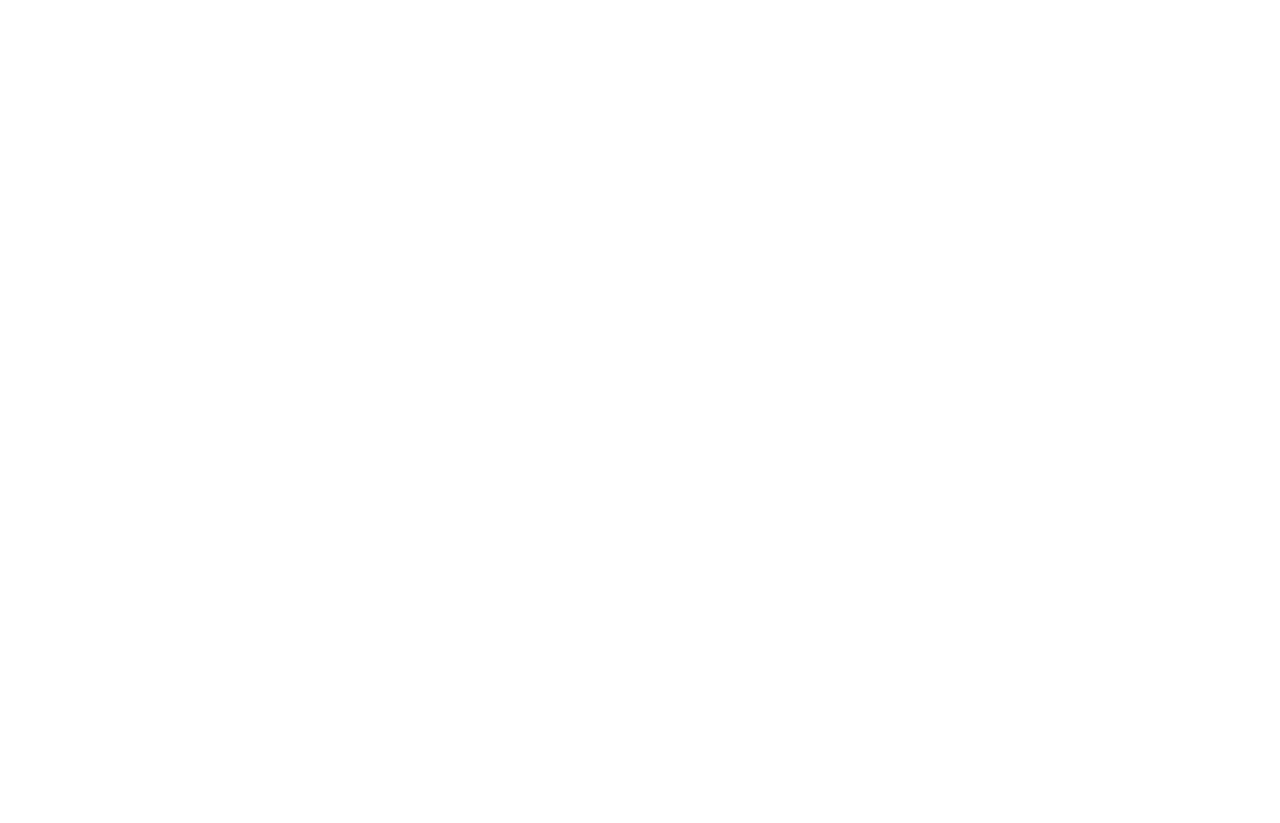
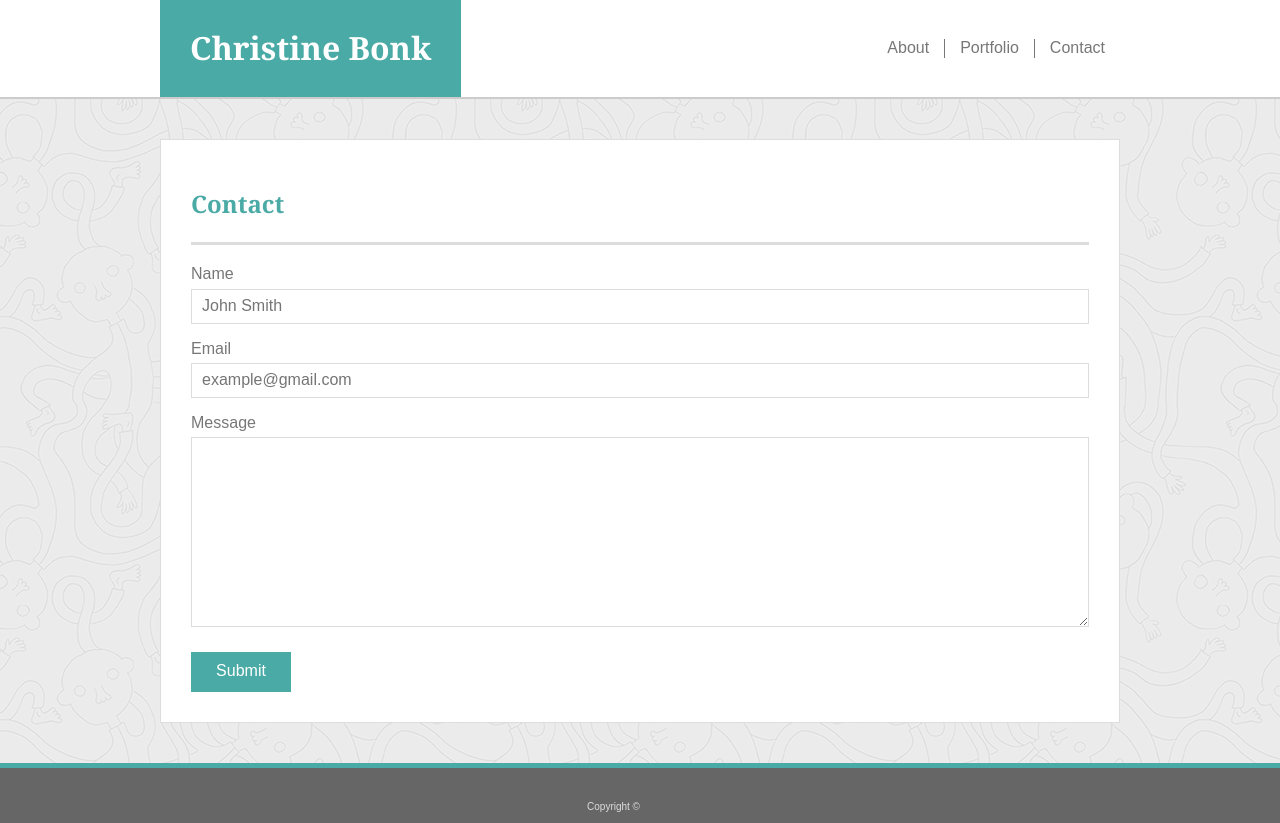
Before and after one commit to christinebonk/Basic-Portfolio, a plain HTML site: page contact.html in a window 1280 px wide. Before the commit the page ends 800 px from the top, so only its background shows below. Drawn offline with Linux system fonts and the light colour scheme.

Commit message:
added contact html and styles

```diff
--- a/assets/css/style.css
+++ b/assets/css/style.css
@@ -138,6 +138,36 @@ div.bio p {
 	display: block;
 }
 
+/*Contact Section*/
+
+input, textarea {
+	width: 100%;
+	border: #dddddd 1px solid;
+}
+
+input {
+	height: 35px;
+	padding: 10px;
+}
+
+label p {
+	margin-bottom: 5px;
+}
+
+input[type=submit] {
+	width: 100px;
+	height: 40px;
+	color: white;
+	background: #4aaaa5;
+	border: none;
+	margin: 20px 0px 0px;
+	transition: background 0.3s ease-in-out;
+}
+
+input[type=submit]:hover {
+	background: #666666;
+}
+
 /*Footer*/
 
 footer {
--- a/contact.html
+++ b/contact.html
@@ -0,0 +1,50 @@
+<!DOCTYPE html>
+<html lang="en">
+<head>
+	<meta charset="UTF-8">
+	<link rel="stylesheet" href="assets/css/style.css">
+	<title>Contact Christine</title>
+</head>
+<body>
+	<!--Header Begins-->
+	<header>
+		<div class="wrapper">
+			<h1>Christine Bonk</h1>
+			<!--Header Navigation-->
+			<nav>
+				<ul>
+					<li><a href="index.html">About</a></li>
+					<li><a href="portfolio.html">Portfolio</a></li>
+					<li><a href="contact.html">Contact</a></li>
+				</ul>
+			</nav>
+		</div>
+	</header>
+	<!--Header Ends-->
+	<!--Main Section Begins-->
+	<main>
+		<div class="wrapper">
+			<section id="contact">
+				<h2>Contact</h2>
+				<!--Form Begins-->
+				<form action="submit" method="GET" class="contact-form" autocomplete="on" name="contact-form">
+					<label for="name"><p>Name</p></label>
+					<input type="text" name="name" class="name" required="true" placeholder="John Smith">
+					<label for="email"><p>Email</p></label>
+					<input type="email" name="email" class="email" required="true" placeholder="example@gmail.com">
+					<label for="message"><p>Message</p></label>
+					<textarea name="message" cols="30" rows="10"></textarea>
+					<input type="submit" value="Submit">
+				</form>
+
+			</section>
+		</div>
+	</main>
+	<!--Main Section Ends-->
+	<!--Footer Begins-->
+	<footer>
+		<p>Copyright ©</p>
+	</footer>
+	<!--Footer Ends-->
+</body>
+</html>
```
